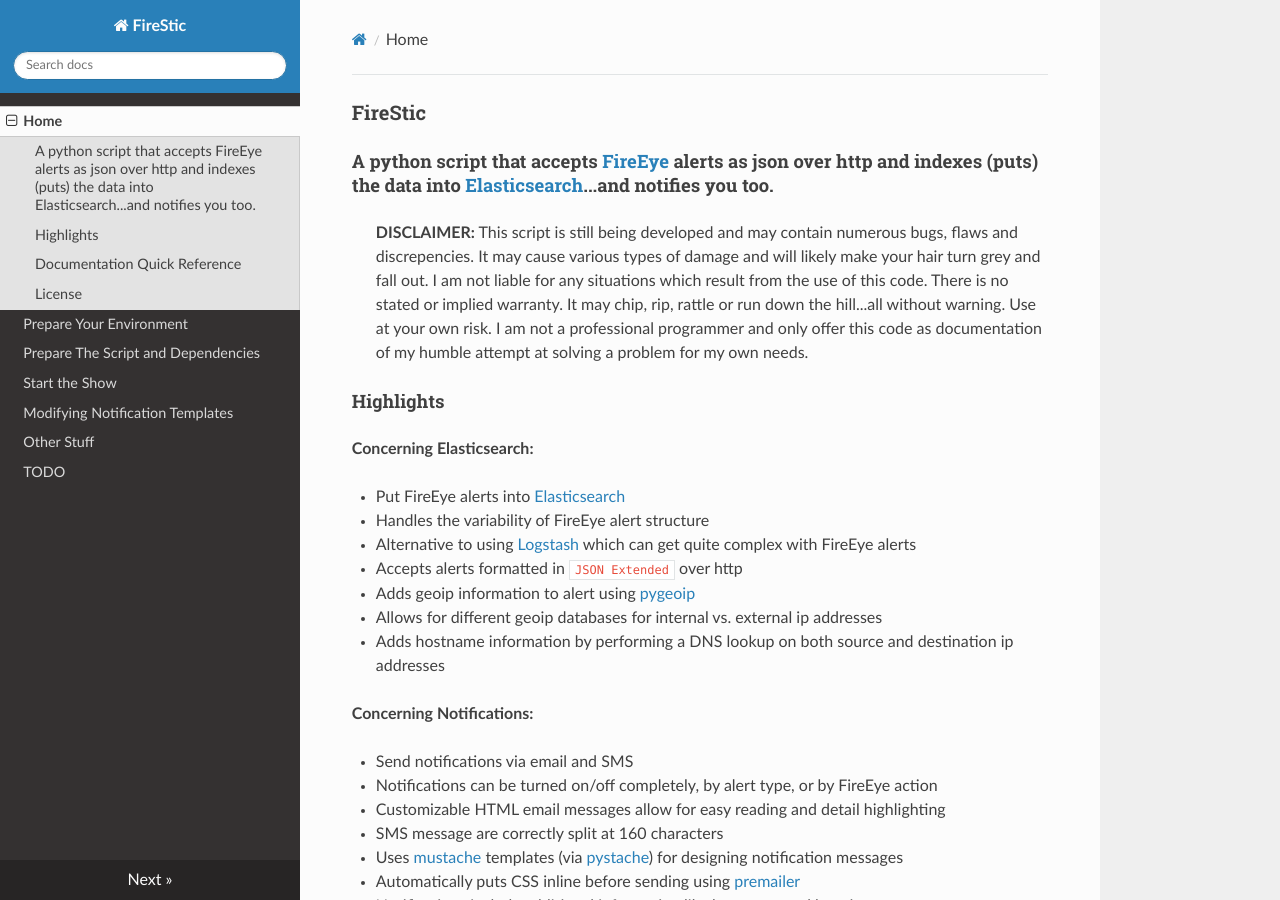
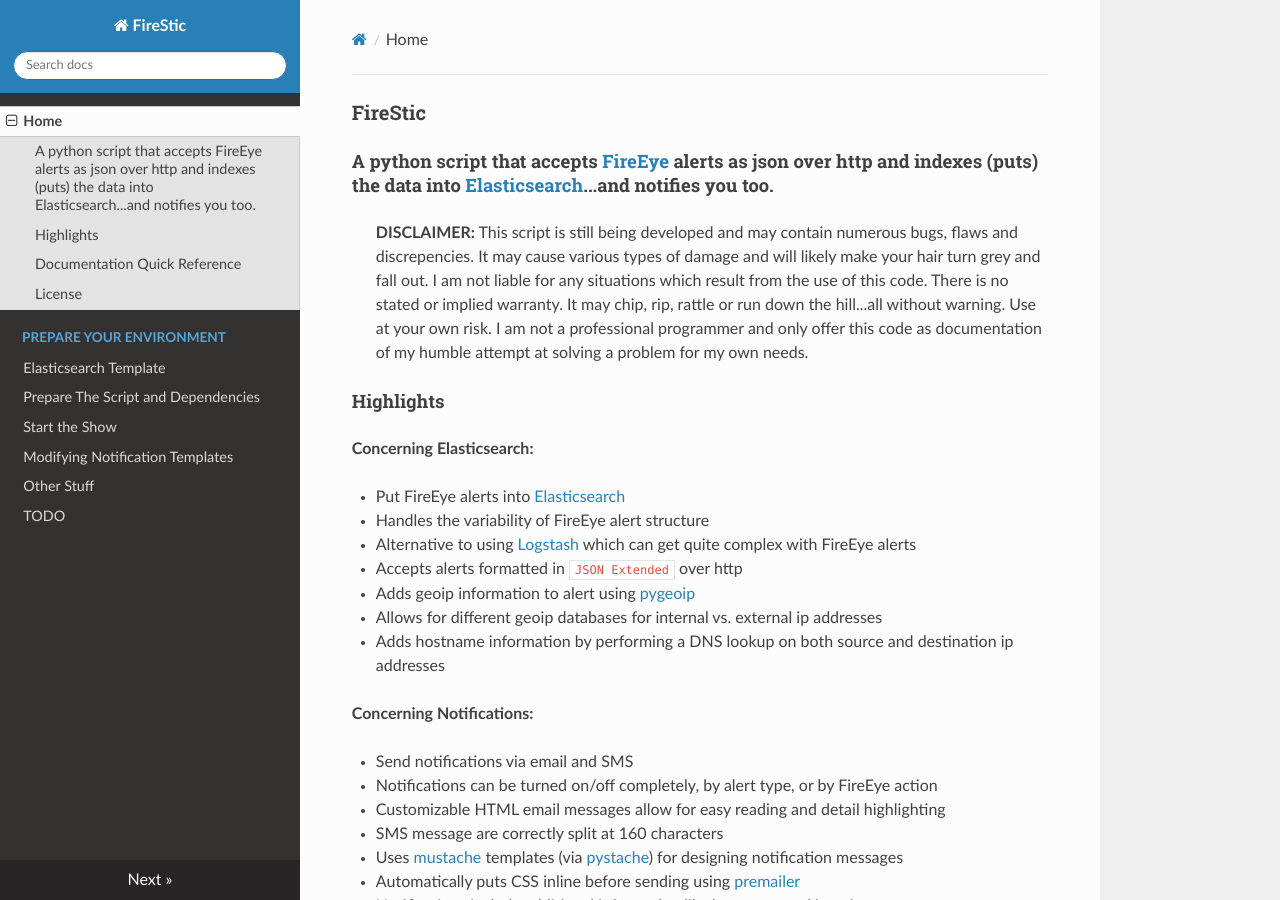
Before and after one commit to spcampbell/FireStic, an MkDocs documentation site: the page built from docs/index.md, in a window 1280 px wide and 900 px high. Built offline with MkDocs 1.6.1, drawn with Linux system fonts in a browser that asks for light colours; nearby versions of some CDN libraries; old or Windows-style settings are respelled for this version of MkDocs.

Commit message:
Update mkdocs.yml

```diff
--- a/mkdocs.yml
+++ b/mkdocs.yml
@@ -1,7 +1,7 @@
 site_name: FireStic
 pages:
 - [index.md, Home]
-- [prepenv.md, Prepare Your Environment]
+- [prepenv.md, Prepare Your Environment, Elasticsearch Template]
 - [prepscript.md, Prepare The Script and Dependencies]
 - [start.md, Start the Show]
 - [templates.md, Modifying Notification Templates]
```
